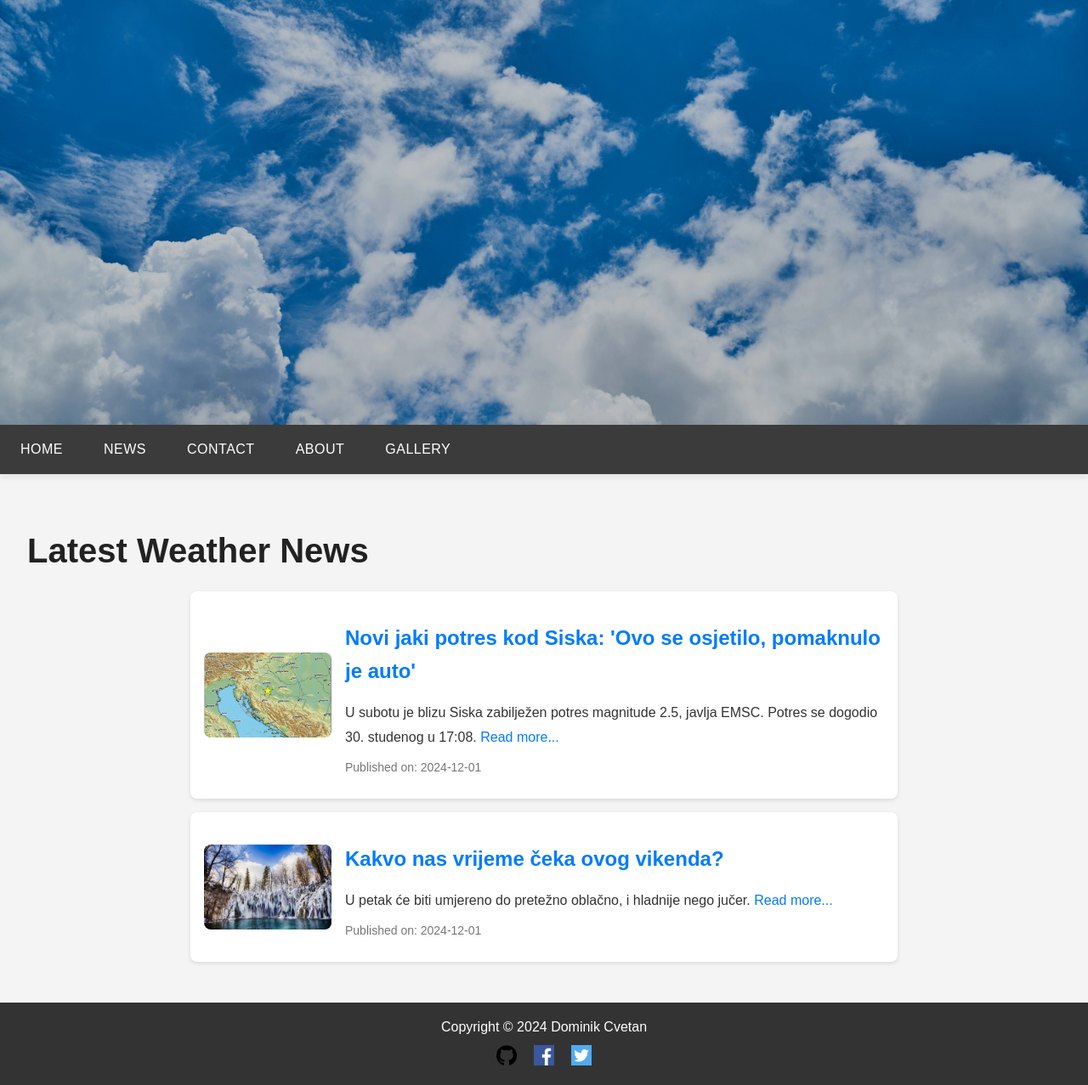
After one commit to dcvetan/tvz-ntpws, a PHP site: page /news.php in a window 1280 px wide. The commit adds this page. Shown: the whole page at 85% size. Run offline with PHP 8.4, Linux system fonts and the light colour scheme.

Commit message:
Zadatak 5

```diff
--- a/projekt/index.php
+++ b/projekt/index.php
@@ -16,7 +16,7 @@
 		<nav>
 			<ul>
 			  <li><a href="#">Home</a></li>
-			  <li><a href="#">News</a></li>
+			  <li><a href="news.php">News</a></li>
 			  <li><a href="#">Contact</a></li>
 			  <li><a href="#">About</a></li>
 			  <li><a href="#">Gallery</a></li>
--- /dev/null
+++ b/projekt/news.php
@@ -0,0 +1,59 @@
+<!DOCTYPE HTML>
+<html>
+<head>
+    <title>News</title>
+    <meta name="description" content="Latest weather news and updates.">
+    <meta name="keywords" content="weather, news, updates, meteorology">
+    <meta name="author" content="Dominik Cvetan">
+    <meta http-equiv="content-type" content="text/html; charset=utf-8">
+    <meta name="viewport" content="width=device-width; initial-scale=1.0; maximum-scale=1.0; user-scalable=0;">
+    <link rel="stylesheet" href="style.css">
+</head>
+<body>
+    <header>
+        <div class="clouds-image"></div>
+        <nav>
+            <ul>
+                <li><a href="index.php">Home</a></li>
+                <li><a href="news.php">News</a></li>
+                <li><a href="#">Contact</a></li>
+                <li><a href="#">About</a></li>
+                <li><a href="#">Gallery</a></li>
+            </ul>
+        </nav>
+    </header>
+    <main>
+        <h1>Latest Weather News</h1>
+        <article>
+            <img src="img/articles/earthquake.jpg" alt="ESMC earchquake Croatia">
+            <div>
+                <h2><a href="#">Novi jaki potres kod Siska: 'Ovo se osjetilo, pomaknulo je auto'</a></h2>
+                <p>U subotu je blizu Siska zabilježen potres magnitude 2.5, javlja EMSC. Potres se dogodio 30. studenog u 17:08. <a href="#">Read more...</a></p>
+                <p class="published-date">Published on: 2024-12-01</p>
+            </div>
+        </article>
+        <article>
+            <img src="img/articles/plitvice.jpg" alt="Plitvice zimi">
+            <div>
+                <h2><a href="#">Kakvo nas vrijeme čeka ovog vikenda?</a></h2>
+                <p>U petak će biti umjereno do pretežno oblačno, i hladnije nego jučer. <a href="#">Read more...</a></p>
+                <p class="published-date">Published on: 2024-12-01</p>
+            </div>
+        </article>
+    </main>
+    <footer>
+        <p>Copyright © <?php echo date("Y");?> Dominik Cvetan</p>
+        <div class="social-links">
+            <a href="https://github.com/dcvetan" target="_blank">
+                <img src="img/github-icon.png" alt="GitHub">
+            </a>
+            <a href="https://facebook.com" target="_blank">
+                <img src="img/facebook-icon.png" alt="Facebook">
+            </a>
+            <a href="https://twitter.com" target="_blank">
+                <img src="img/twitter-icon.png" alt="Twitter">
+            </a>
+        </div>
+    </footer>
+</body>
+</html>
--- a/projekt/style.css
+++ b/projekt/style.css
@@ -185,3 +185,77 @@ footer .social-links img {
 footer .social-links img:hover {
     transform: scale(1.1);
 }
+
+/* News Page Styles */
+main {
+    padding: 2rem;
+    background-color: #f4f4f4;
+    color: #333;
+}
+
+main article {
+    background-color: #fff;
+    margin: 1rem 0;
+    padding: 1rem;
+    border-radius: 8px;
+    box-shadow: 0 2px 5px rgba(0, 0, 0, 0.1);
+    display: flex;
+    flex-direction: row; /* Display content horizontally */
+    align-items: center;
+    text-align: left;
+    width: 100%; /* Make articles full width */
+    max-width: 800px; /* Optional: limit the max width */
+    margin-left: auto;
+    margin-right: auto;
+}
+
+main article img {
+    width: 150px; /* Set a fixed width */
+    height: 100px; /* Set a fixed height */
+    object-fit: cover; /* Ensure the image covers the area without distortion */
+    border-radius: 8px;
+    margin-right: 1rem; /* Add space between image and text */
+}
+
+main article div {
+    flex: 1; /* Allow the text content to take up remaining space */
+}
+
+main article h2 {
+    font-size: 1.5rem;
+    margin-bottom: 0.5rem;
+}
+
+main article p {
+    margin-bottom: 0.5rem;
+}
+
+main article a {
+    color: #007BFF;
+    text-decoration: none;
+}
+
+main article a:hover {
+    text-decoration: underline;
+}
+main article .published-date {
+    font-size: 0.875rem; /* Smaller font size */
+    color: #777; /* Gray color */
+    margin-top: 0.5rem; /* Space above the date */
+}
+
+@media screen and (max-width: 768px) {
+    main article {
+        flex-direction: column; /* Stack content vertically on smaller screens */
+        align-items: center;
+    }
+
+    main article img {
+        margin-right: 0;
+        margin-bottom: 1rem;
+    }
+
+    main article div {
+        text-align: center;
+    }
+}
```
Also changed, not shown: projekt/img/articles/earthquake.jpg (added), projekt/img/articles/plitvice.jpg (added).
